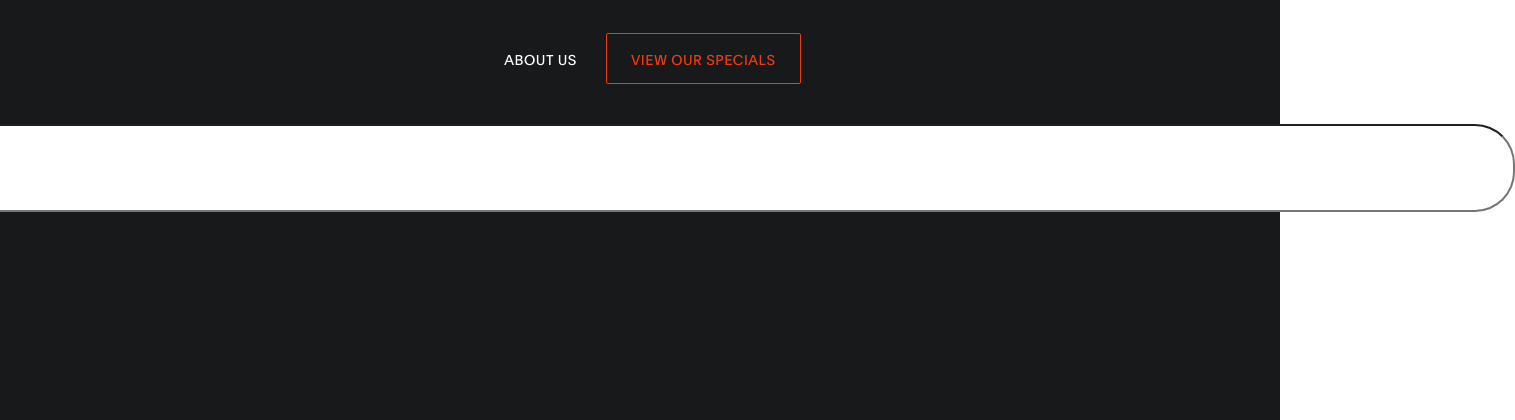
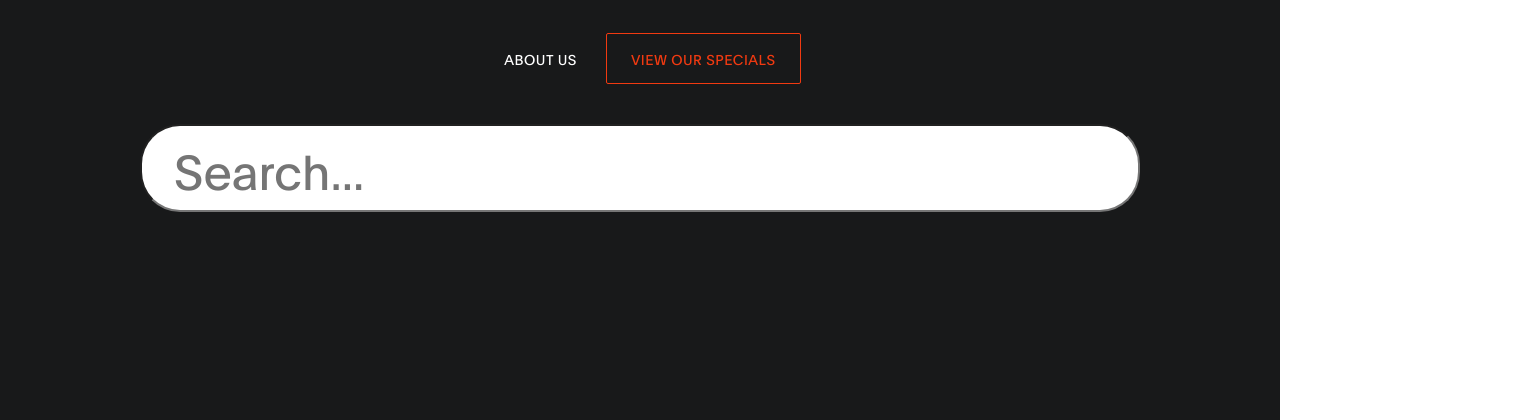
Before and after one commit to lscott64/FIT1050, a plain HTML site: page index.html in a window 1280 px wide. Shown: the part 364-784 px from the top of the page, 1515 px wide, since content can reach past the window. Drawn offline with nearby package versions, Linux system fonts and the light colour scheme; some packages are replaced by stand-ins of ours; a script that the page names is missing.

Commit message:
Changing the CSS properties for the search bar

```diff
--- a/css/tooplate-gymso-style.css
+++ b/css/tooplate-gymso-style.css
@@ -208,7 +208,7 @@ https://www.tooplate.com/view/2119-gymso-fitness
   }
 
   .search-bar {
-    width: 1750px;
+    width: 1000px;
     border-radius: 40px;
     padding: 10px 20px;
     margin: 20px 0;
```
